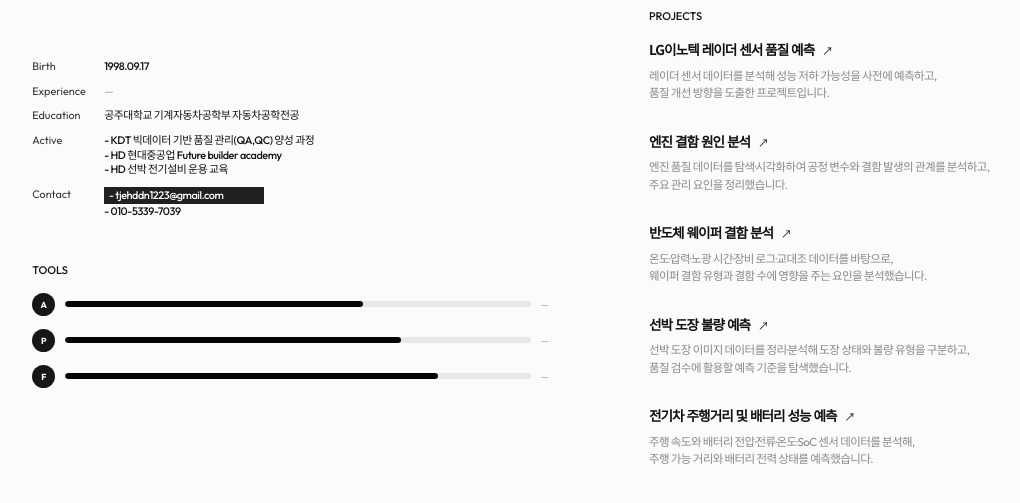
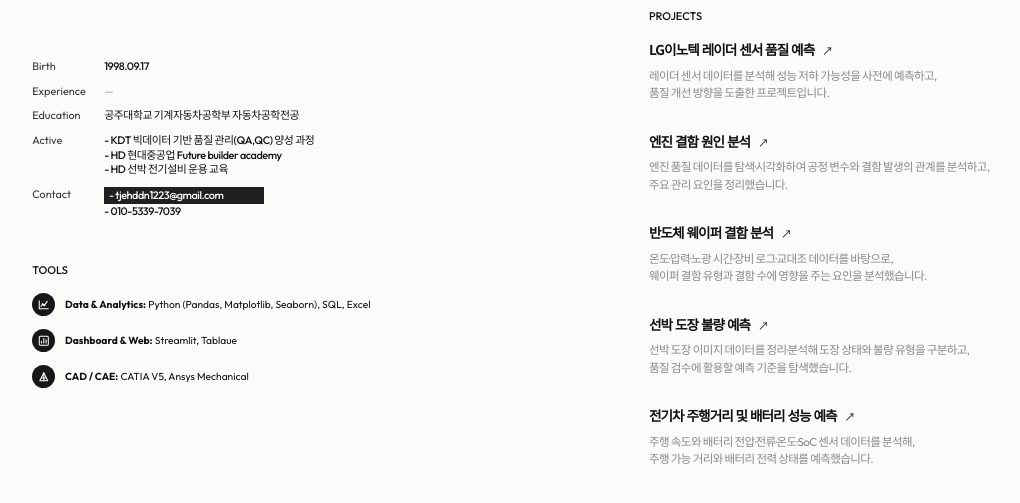
Before and after one commit to tjehddn1223-commits/my-portfolio, a plain HTML site: page index.html in a window 1280 px wide. Shown: the part 183-686 px from the top of the page, without its empty margins (19-1039 px from the left). Drawn offline with Linux system fonts and the light colour scheme.

Commit message:
표지 최종

```diff
--- a/index.html
+++ b/index.html
@@ -21,7 +21,7 @@
       .contact-slot { display:inline-block; width:min(100%,10rem); padding:.08rem .3rem; color:white; background:#202020; }
       .projects { padding-top:clamp(6rem,17vh,10rem); }.section { margin:clamp(2.3rem,5.5vh,4.6rem) 0 0; }.section-title { margin:0 0 1rem; font-size:clamp(.69rem,.75vw,.8rem); font-weight:500; }
       .timeline { display:grid; grid-template-columns:4.5rem 1fr; gap:.47rem 1.1rem; margin:0; font-size:clamp(.65rem,.7vw,.76rem); line-height:1.25; }.timeline dt { color:#5c5c5b; }.timeline dd { margin:0; font-weight:500; letter-spacing:-.04em; }
-      .tool-list { display:grid; gap:.8rem; }.tool { display:grid; grid-template-columns:1.5rem minmax(4rem,1fr) 2rem; gap:.55rem; align-items:center; font-size:clamp(.64rem,.72vw,.77rem); }.tool-mark { display:grid; width:1.45rem; height:1.45rem; place-items:center; color:#fff; background:#171717; border-radius:50%; font-size:.55rem; font-weight:700; }.meter { height:.38rem; overflow:hidden; background:#e8e8e7; border-radius:1rem; }.meter i { display:block; width:64%; height:100%; background:#050505; border-radius:inherit; }.tool:nth-child(2) .meter i { width:72%; }.tool:nth-child(3) .meter i { width:80%; }
+      .tool-list { display:grid; gap:.8rem; }.tool { display:grid; grid-template-columns:1.5rem minmax(0,1fr); gap:.55rem; align-items:center; font-size:clamp(.64rem,.72vw,.77rem); }.tool-mark { display:grid; width:1.45rem; height:1.45rem; place-items:center; color:#fff; background:#171717; border-radius:50%; }.tool-mark svg { width:.85rem; height:.85rem; fill:none; stroke:currentColor; stroke-width:1.8; stroke-linecap:round; stroke-linejoin:round; }
       .project-list { display:grid; gap:clamp(1.7rem,3.4vh,2.9rem); }.project { padding-bottom:.1rem; }.project-link { display:block; color:inherit; text-decoration:none; transition:transform .18s ease; }.project-link:hover { transform:translateX(.3rem); }.project-link:focus-visible { outline:2px solid #111; outline-offset:.35rem; }.project-top { display:flex; align-items:baseline; justify-content:space-between; gap:1rem; margin-bottom:.48rem; }.project h3 { margin:0; font-family:"Noto Sans KR",sans-serif; font-size:clamp(.85rem,1vw,1.06rem); font-weight:700; letter-spacing:-.07em; }.project h3::after { margin-left:.5rem; content:"↗"; font-family:"Outfit",sans-serif; font-size:.8em; font-weight:400; }.project time { color:var(--faint); font-size:clamp(.65rem,.72vw,.76rem); white-space:nowrap; }.project p { margin:0; color:#888; font-size:clamp(.72rem,.82vw,.88rem); letter-spacing:-.05em; line-height:1.52; }.placeholder { color:#adadab !important; }
       @media (max-width:850px) { .resume { grid-template-columns:1fr 1fr; gap:2.5rem 3.5rem; } }
       @media (max-width:560px) { .resume { display:block; padding:2rem 1.5rem; }.personal,.details,.projects { padding:0; }.details,.projects { margin-top:4rem; }.social { margin-top:3rem; } }
@@ -35,7 +35,7 @@
         <dl class="facts">
           <dt>Birth</dt><dd>1998.09.17</dd><dt>Experience</dt><dd class="placeholder">—</dd><dt>Education</dt><dd>공주대학교 기계자동차공학부 자동차공학전공</dd><dt>Active</dt><dd>- KDT 빅데이터 기반 품질 관리(QA,QC) 양성 과정<br>- HD 현대중공업 Future builder academy<br>- HD 선박 전기설비 운용 교육</dd><dt>Contact</dt><dd><span class="contact-slot">- tjehddn1223@gmail.com</span><br>- 010-5339-7039</dd>
         </dl>
-        <section class="section" aria-label="도구 역량"><h2 class="section-title">TOOLS</h2><div class="tool-list"><div class="tool"><span class="tool-mark">A</span><span class="meter"><i></i></span><span class="placeholder">—</span></div><div class="tool"><span class="tool-mark">P</span><span class="meter"><i></i></span><span class="placeholder">—</span></div><div class="tool"><span class="tool-mark">F</span><span class="meter"><i></i></span><span class="placeholder">—</span></div></div></section>
+        <section class="section" aria-label="도구 역량"><h2 class="section-title">TOOLS</h2><div class="tool-list"><div class="tool"><span class="tool-mark" aria-hidden="true"><svg viewBox="0 0 24 24"><path d="M4 19V5m0 14h16"></path><path d="m7 15 3-4 3 2 5-7"></path><circle cx="10" cy="11" r="1"></circle><circle cx="13" cy="13" r="1"></circle></svg></span><span><strong>Data &amp; Analytics:</strong> Python (Pandas, Matplotlib, Seaborn), SQL, Excel</span></div><div class="tool"><span class="tool-mark" aria-hidden="true"><svg viewBox="0 0 24 24"><rect x="4" y="4" width="16" height="16" rx="2"></rect><path d="M8 16v-3m4 3V8m4 8v-6"></path></svg></span><span><strong>Dashboard &amp; Web:</strong> Streamlit, Tablaue</span></div><div class="tool"><span class="tool-mark" aria-hidden="true"><svg viewBox="0 0 24 24"><path d="m5 19 7-14 7 14"></path><path d="M8 14h8M6 19h12"></path><path d="M12 5v14"></path></svg></span><span><strong>CAD / CAE:</strong> CATIA V5, Ansys Mechanical</span></div></div></section>
       </section>
       <section class="projects" aria-label="프로젝트 개요">
         <h2 class="section-title">PROJECTS</h2><div class="project-list">
```
